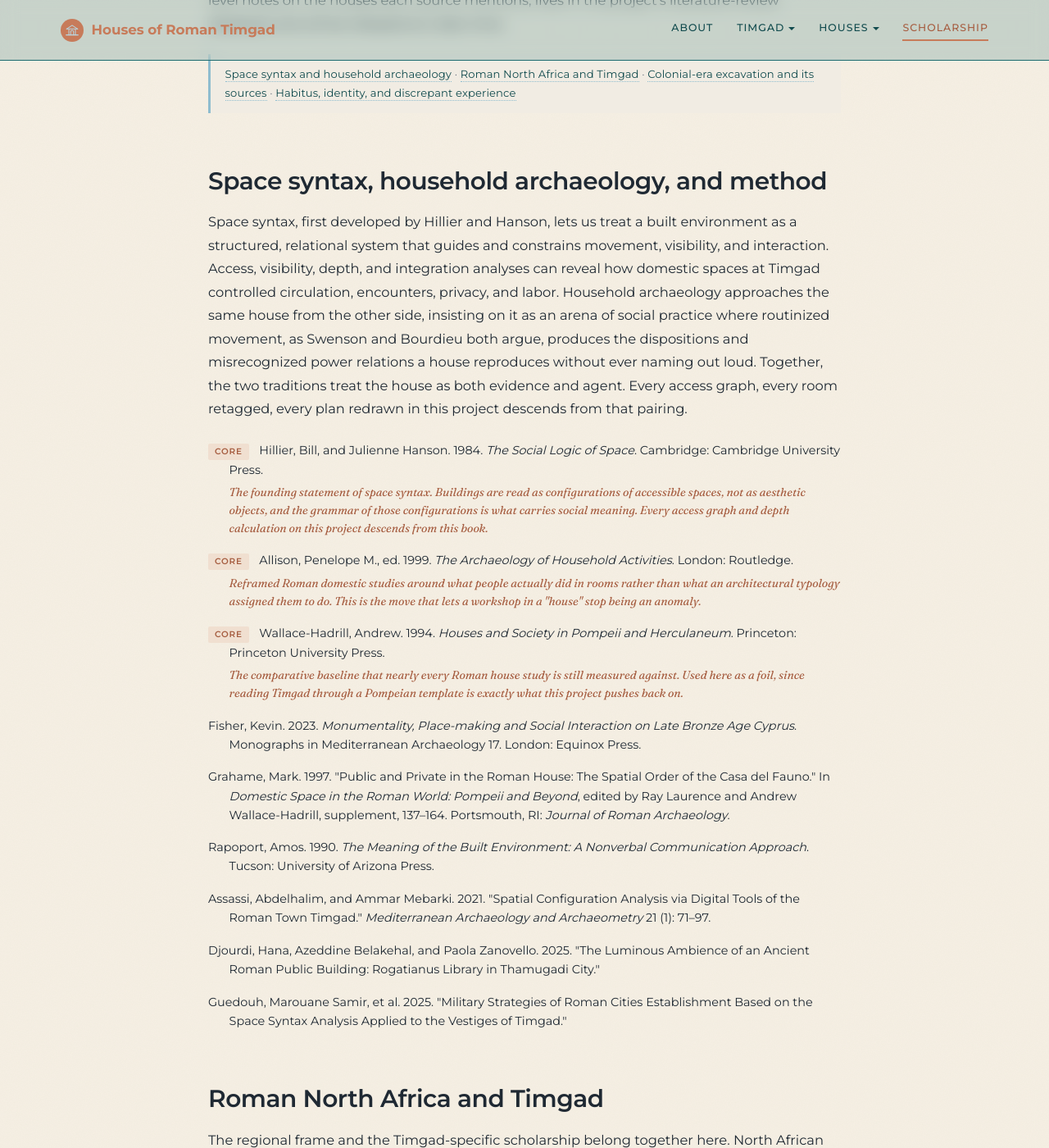
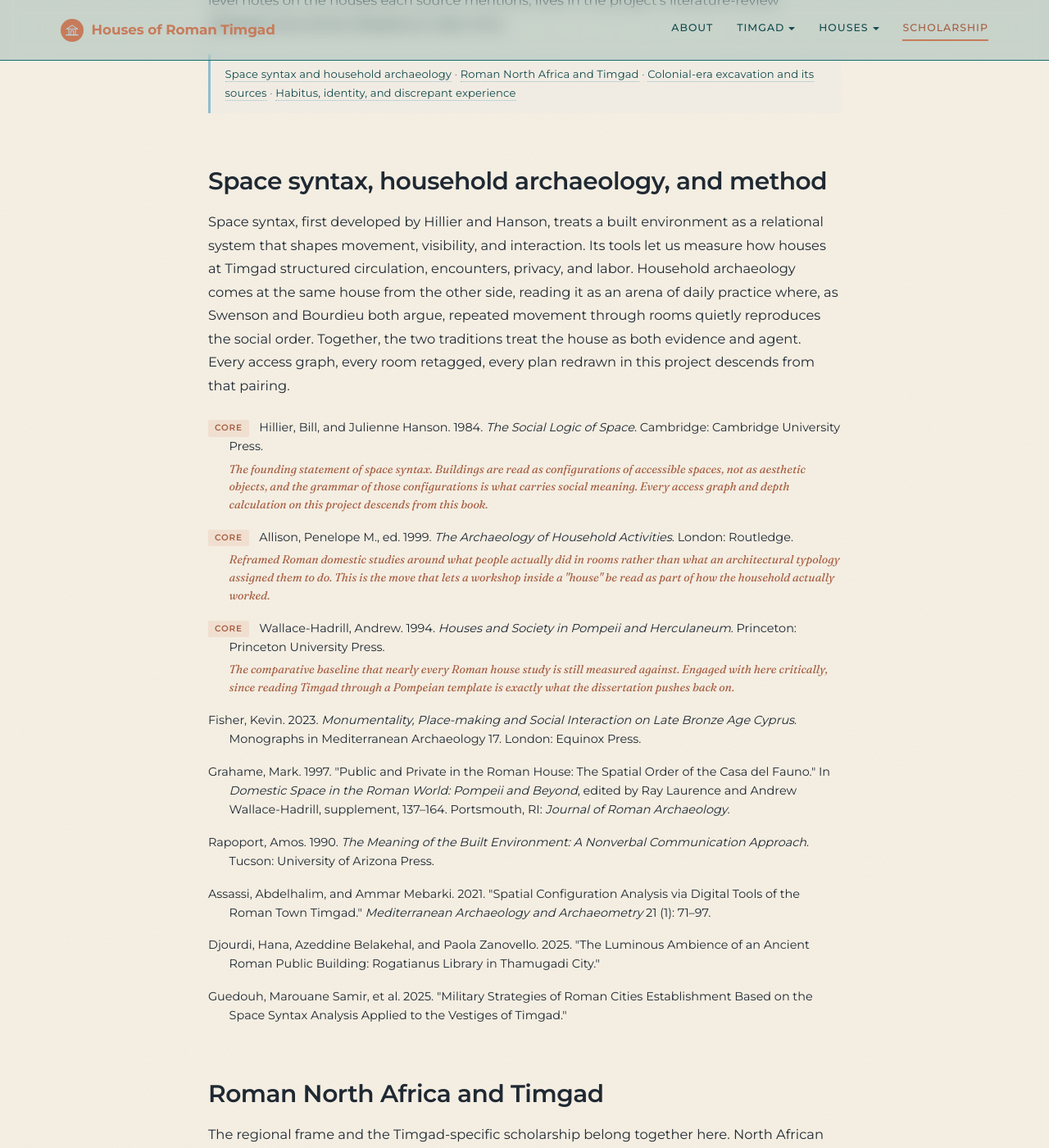
Before and after one commit to kimedher/timgadhouses, a Jekyll site: the page built from scholarship.md, in a window 1280 px wide and 1400 px high, scrolled down 602 px. Shown: the whole window at 82% size. Built offline with Jekyll 4.4.1, drawn with Linux system fonts in a browser that asks for light colours.

Commit message:
Simplify space syntax intro; revise Allison and Wallace-Hadrill annotations

```diff
--- a/scholarship.md
+++ b/scholarship.md
@@ -19,7 +19,7 @@ Where a work is a core source for this project, a short italicized note follows
 
 ## Space syntax, household archaeology, and method
 
-Space syntax, first developed by Hillier and Hanson, lets us treat a built environment as a structured, relational system that guides and constrains movement, visibility, and interaction. Access, visibility, depth, and integration analyses can reveal how domestic spaces at Timgad controlled circulation, encounters, privacy, and labor. Household archaeology approaches the same house from the other side, insisting on it as an arena of social practice where routinized movement, as Swenson and Bourdieu both argue, produces the dispositions and misrecognized power relations a house reproduces without ever naming out loud. Together, the two traditions treat the house as both evidence and agent. Every access graph, every room retagged, every plan redrawn in this project descends from that pairing.
+Space syntax, first developed by Hillier and Hanson, treats a built environment as a relational system that shapes movement, visibility, and interaction. Its tools let us measure how houses at Timgad structured circulation, encounters, privacy, and labor. Household archaeology comes at the same house from the other side, reading it as an arena of daily practice where, as Swenson and Bourdieu both argue, repeated movement through rooms quietly reproduces the social order. Together, the two traditions treat the house as both evidence and agent. Every access graph, every room retagged, every plan redrawn in this project descends from that pairing.
 
 <div class="biblio">
 
@@ -27,10 +27,10 @@ Space syntax, first developed by Hillier and Hanson, lets us treat a built envir
   <span class="bib-annotation">The founding statement of space syntax. Buildings are read as configurations of accessible spaces, not as aesthetic objects, and the grammar of those configurations is what carries social meaning. Every access graph and depth calculation on this project descends from this book.</span></p>
 
   <p class="bib-entry"><span class="bib-core-tag">Core</span> Allison, Penelope M., ed. 1999. <em>The Archaeology of Household Activities</em>. London: Routledge.
-  <span class="bib-annotation">Reframed Roman domestic studies around what people actually did in rooms rather than what an architectural typology assigned them to do. This is the move that lets a workshop in a "house" stop being an anomaly.</span></p>
+  <span class="bib-annotation">Reframed Roman domestic studies around what people actually did in rooms rather than what an architectural typology assigned them to do. This is the move that lets a workshop inside a "house" be read as part of how the household actually worked.</span></p>
 
   <p class="bib-entry"><span class="bib-core-tag">Core</span> Wallace-Hadrill, Andrew. 1994. <em>Houses and Society in Pompeii and Herculaneum</em>. Princeton: Princeton University Press.
-  <span class="bib-annotation">The comparative baseline that nearly every Roman house study is still measured against. Used here as a foil, since reading Timgad through a Pompeian template is exactly what this project pushes back on.</span></p>
+  <span class="bib-annotation">The comparative baseline that nearly every Roman house study is still measured against. Engaged with here critically, since reading Timgad through a Pompeian template is exactly what the dissertation pushes back on.</span></p>
 
   <p class="bib-entry">Fisher, Kevin. 2023. <em>Monumentality, Place-making and Social Interaction on Late Bronze Age Cyprus</em>. Monographs in Mediterranean Archaeology 17. London: Equinox Press.</p>
 
```
